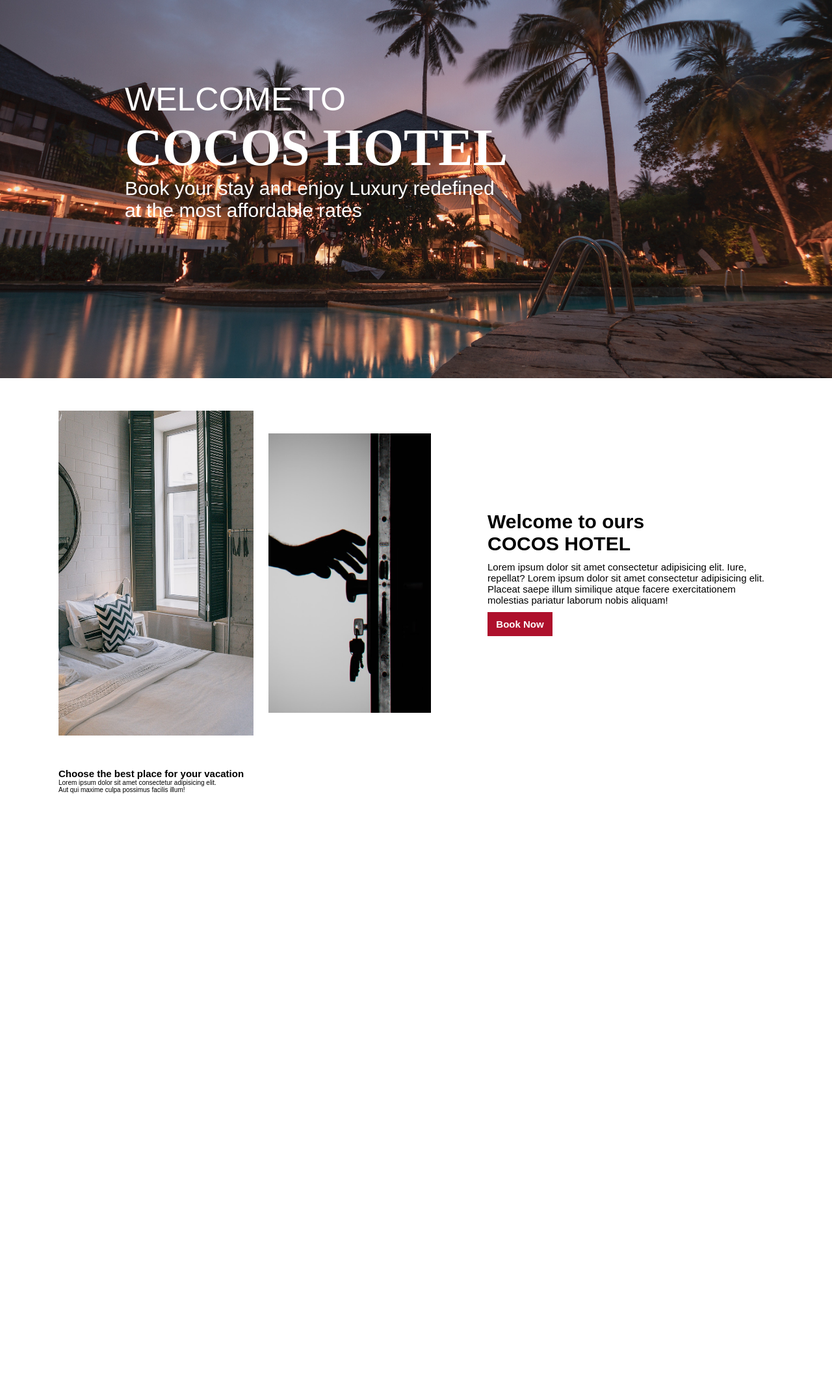
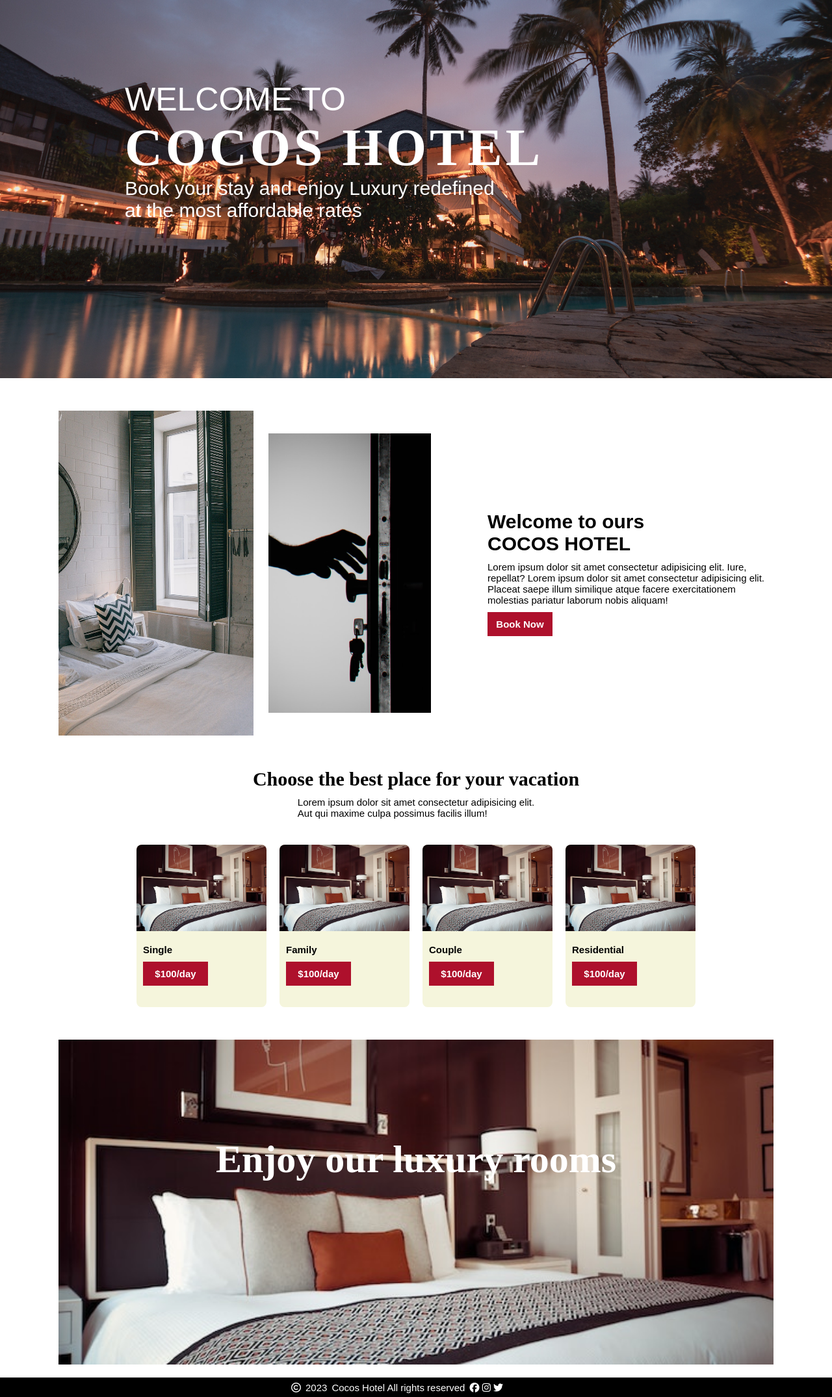
Before and after one commit to EdsonCHC/COCOS-HOTEL, a PHP site: page /html/index.html in a window 1280 px wide. Shown: the part 178-2328 px from the top of the page at 65% size. Before the commit the page ends 1399 px from the top, so only its background shows below. Run offline with PHP 8.4, Linux system fonts and the light colour scheme; some libraries are stand-ins or nearby versions.

Commit message:
Se añadieron los cambios hechos durante la clase :)

```diff
--- a/html/index.html
+++ b/html/index.html
@@ -52,17 +52,68 @@
         <p>Lorem ipsum dolor sit amet consectetur adipisicing elit. <br>
            Aut qui maxime culpa possimus facilis illum!</p>
         <div id="grid-rooms">
-          <div class="room-card"></div>
-          <div class="room-card"></div>
-          <div class="room-card"></div>
-          <div class="room-card"></div>
+          <div class="room-card">
+            <img src="../media/room-img.jpg" alt="room-img" class="room-img">
+            <div class="room-info">
+              <p class="room-class">Single</p>
+              <button class="book-btn">
+                <a href="" class="btn-link">$100/day</a>
+              </button>
+            </div>
+          </div>
+          <div class="room-card">
+            <img src="../media/room-img.jpg" alt="room-img" class="room-img">
+            <div class="room-info">
+              <p class="room-class">Family</p>
+              <button class="book-btn">
+                <a href="" class="btn-link">$100/day</a>
+              </button>
+            </div>
+          </div>
+          <div class="room-card">
+            <img src="../media/room-img.jpg" alt="room-img" class="room-img">
+            <div class="room-info">
+              <p class="room-class">Couple</p>
+              <button class="book-btn">
+                <a href="" class="btn-link">$100/day</a>
+              </button>
+            </div>
+          </div>
+          <div class="room-card">
+            <img src="../media/room-img.jpg" alt="room-img" class="room-img">
+            <div class="room-info">
+              <p class="room-class">Residential</p>
+              <button class="book-btn">
+                <div class="btn-link">$100/day</div>
+              </button>
+            </div>
+          </div>
         </div>
       </section>
-      <section id="last-section"></section>
+      <section id="last-section">
+        <img id="luxury-room" src="../media/room-img.jpg" alt="room-img">
+        <h2>Enjoy our luxury rooms</h2>
+      </section>
     </main>
     <!-- La maquetación del footer también se importara mediante php -->
-    <div id="footer"></div>
-    <div id="footer-complete"></div>
+    <footer>
+      <p>
+        <i class="fa-sharp fa-regular fa-copyright"></i>
+        <span id="year"></span>
+        <span>Cocos Hotel All rights reserved </span>
+        <span id="icons">
+          <i class="fa-brands fa-facebook"></i>
+          <i class="fa-brands fa-instagram"></i>
+          <i class="fa-brands fa-twitter"></i>
+        </span>
+      </p>
+    </footer>
+    <!--Scrip para el año-->
+    <script>
+      let year = document.getElementById("year");
+      var y = new Date().getFullYear();
+      year.innerHTML = y;
+    </script>
     <!--Script para iconos-->
     <script src="https://kit.fontawesome.com/7bcd40cb83.js" crossorigin="anonymous"></script>
   </body>
--- a/styles/index.css
+++ b/styles/index.css
@@ -1,6 +1,7 @@
 @import url(../styles/vars.css);
+@import url(../styles/scroll.css);
 
-*{
+*,::after, ::before{
     padding: 0;
     margin: 0;
     box-sizing: border-box;
@@ -9,11 +10,12 @@
 html{
     font-size: 62.5%;
     font-family: Arial, Helvetica, sans-serif;
+    scroll-behavior: smooth;
 }
 
 body{
     width: 100%;
-    height: 100vh;
+    height: 100%;
 }
 
 main{
@@ -105,6 +107,7 @@ header{
 #message h1{
     font-size: 8rem;
     font-family: serif;
+    letter-spacing: 5px;
 }
 
 #message p{
@@ -164,6 +167,7 @@ header{
     padding: 10px;
     background-color: var(--btn-color);
     border: none;
+    color: #fff;
 }
 
 .btn-link{
@@ -173,3 +177,112 @@ header{
     font-weight: 600;
     cursor: pointer;
 }
+
+#luxury-rooms{
+    width: 100%;
+    height: auto;
+    margin: 2rem 0;
+    display: flex;
+    flex-direction: column;
+    align-items: center;
+}
+
+#luxury-rooms h2{
+    font-size: 3rem;
+    font-family: serif;
+    margin-bottom: 1rem;
+}
+
+#luxury-rooms p{
+    font-size: 1.5rem;
+    margin-bottom: 1rem;
+}
+
+#grid-rooms{
+    width: 100%;
+    height: auto;
+    margin: 3rem 0;
+    display: grid;
+    grid-template-columns: repeat(4, 20rem);
+    justify-content: center;
+    column-gap: 2rem;
+}
+
+.room-card{
+    width: 100%;
+    height: 25rem;
+    background-color: var(--background-color1);
+    border-radius: 8px;
+    overflow: hidden;
+    display: flex;
+    flex-direction: column;
+    align-items: center;
+}
+
+.room-img{
+    width: 100%;
+}
+
+.room-info{
+    width: 100%;
+    height: 100%;
+    margin-top: 2rem;
+    padding-left: 1rem;
+}
+
+.room-class{
+    font-size: 1.6rem;
+    font-weight: 600;
+}
+
+#last-section{
+    width: 100%;
+    height: 50rem;
+    position: relative;
+    text-align: center;
+    margin-bottom: 2rem;
+}
+
+#luxury-room{
+    width: 100%;
+    height: inherit;
+    position: absolute;
+    object-fit: cover;
+    top: 0;
+    left: 0;
+    z-index: -1;
+}
+
+#last-section h2{
+    font-size: 6rem;
+    font-family: serif;
+    color: #fff;
+    position: relative;
+    top: 30%;
+}
+
+footer{
+    width: 100%;
+    height: 3rem;
+    background-color: black;
+    color: #fff;
+    display: flex;
+    align-items: center;
+    justify-content: center;
+}
+
+footer p{
+    width: 30%;
+    height: inherit;
+    display: flex;
+    align-items: center;
+    font-size: 1.5rem;
+    gap: 7px;
+}
+
+/* Stylos iconos */
+i{
+    font-size: 1.5rem;
+    color: #fff;
+    cursor: pointer;
+}
--- /dev/null
+++ b/styles/scroll.css
@@ -0,0 +1,11 @@
+::-webkit-scrollbar{
+    width: 5px;
+    }
+
+    ::-webkit-scrollbar-track{
+    border: 5px solid #ddd;
+    }
+
+    ::-webkit-scrollbar-thumb{
+    background: #AE102C;
+}
--- a/styles/vars.css
+++ b/styles/vars.css
@@ -1,4 +1,5 @@
 :root{
     --main-color1: #100E10;
     --btn-color: #AE102C;
+    --background-color1: #f5f5dc;
 }
```
Also changed, not shown: media/room-img.jpg (added).
